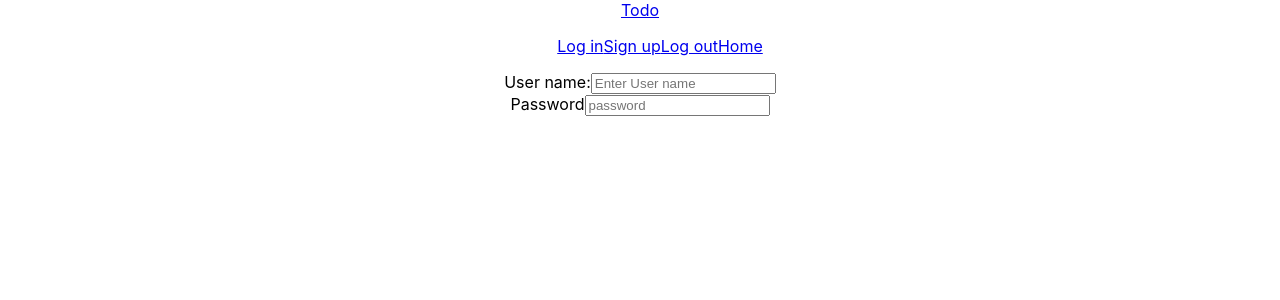
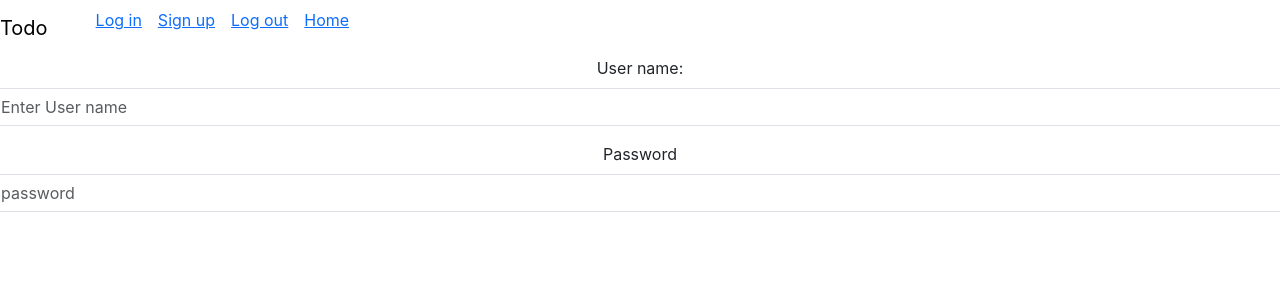
Before and after one commit to Osorabrian/Todo-React-Frontend, a React (Create React App) app: page / in a window 1280 px wide. Shown: the top 300 px of the page. Built offline with nearby package versions, Linux system fonts and the light colour scheme.

Commit message:
add bootstrap CDN in index.html"

```diff
--- a/public/index.html
+++ b/public/index.html
@@ -24,6 +24,7 @@
       work correctly both with client-side routing and a non-root public URL.
       Learn how to configure a non-root public URL by running `npm run build`.
     -->
+    <link href="https://cdn.jsdelivr.net/npm/bootstrap@5.3.0-alpha2/dist/css/bootstrap.min.css" rel="stylesheet" integrity="sha384-aFq/bzH65dt+w6FI2ooMVUpc+21e0SRygnTpmBvdBgSdnuTN7QbdgL+OapgHtvPp" crossorigin="anonymous">
     <title>Todo App</title>
   </head>
   <body>
@@ -39,5 +40,6 @@
       To begin the development, run `npm start` or `yarn start`.
       To create a production bundle, use `npm run build` or `yarn build`.
     -->
+    <script src="https://cdn.jsdelivr.net/npm/bootstrap@5.3.0-alpha2/dist/js/bootstrap.bundle.min.js" integrity="sha384-qKXV1j0HvMUeCBQ+QVp7JcfGl760yU08IQ+GpUo5hlbpg51QRiuqHAJz8+BrxE/N" crossorigin="anonymous"></script>
   </body>
 </html>
--- a/src/components/Navbar/navbar.js
+++ b/src/components/Navbar/navbar.js
@@ -5,11 +5,11 @@ export default function Navbar(){
     return(
         <div className='navbar'>
             <NavLink to='/' className={'navbar-brand'}>Todo</NavLink>
-            <ul>
-                <NavLink to='/' className={'nav-item'}>Log in</NavLink>
-                <NavLink to="/signup" className={'nav-item mb-3'}>Sign up</NavLink>
-                <NavLink to='/logout' className={'nav-item'}>Log out</NavLink>
-                <NavLink to='/home' className={'nav-item'}>Home</NavLink>
+            <ul className='me-auto'>
+                <NavLink to='/' className={'nav-item me-3'}>Log in</NavLink>
+                <NavLink to="/signup" className={'nav-item me-3'}>Sign up</NavLink>
+                <NavLink to='/logout' className={'nav-item me-3'}>Log out</NavLink>
+                <NavLink to='/home' className={'nav-item me-3'}>Home</NavLink>
             </ul>
         </div>
     )
```
